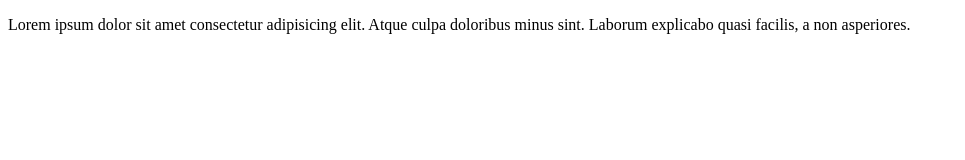
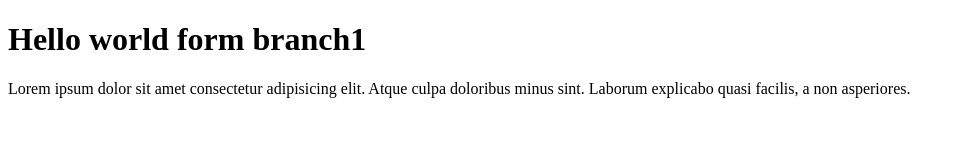
Before and after one commit to Parvezofficial/Branch, a plain HTML site: page index.html in a window 1280 px wide. Shown: the whole page, without its empty margins (0-965 px from the left). Drawn offline with Linux system fonts and the light colour scheme.

Commit message:
code changed

```diff
--- a/index.html
+++ b/index.html
@@ -9,6 +9,7 @@
 </head>
 
 <body>
+    <h1>Hello world form branch1</h1>
     <p>
         Lorem ipsum dolor sit amet consectetur adipisicing elit. Atque culpa doloribus minus sint. Laborum explicabo
         quasi facilis, a non asperiores.
```
